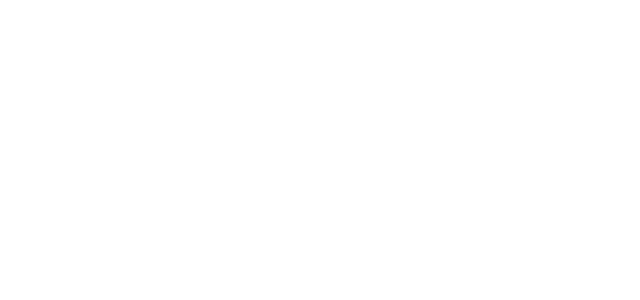
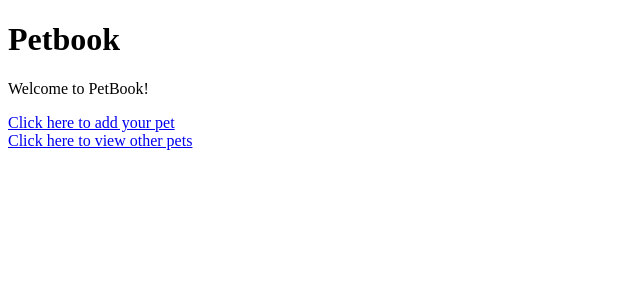
Before and after one commit to gpcroucher/week07-assigment, a React (Vite) app in the folder client/: page / in a window 1280 px wide. Shown: the top 300 px of the page, without its empty margins (0-640 px from the left). Built offline with nearby package versions, Linux system fonts and the light colour scheme.

Commit message:
added react router

```diff
--- a/client/package.json
+++ b/client/package.json
@@ -12,7 +12,8 @@
   "dependencies": {
     "prop-types": "^15.8.1",
     "react": "^18.3.1",
-    "react-dom": "^18.3.1"
+    "react-dom": "^18.3.1",
+    "react-router-dom": "^6.26.2"
   },
   "devDependencies": {
     "@eslint/js": "^9.9.0",
--- a/client/src/App.jsx
+++ b/client/src/App.jsx
@@ -1,7 +1,16 @@
 import "./App.css";
+import { Route, Routes } from "react-router-dom";
+import Homepage from "./pages/Homepage";
 
 function App() {
-  return <></>;
+  return (
+    <>
+      <h1>Petbook</h1>
+      <Routes>
+        <Route path="/" element={<Homepage />}></Route>
+      </Routes>
+    </>
+  );
 }
 
 export default App;
--- a/client/src/main.jsx
+++ b/client/src/main.jsx
@@ -1,10 +1,12 @@
-import { StrictMode } from 'react'
-import { createRoot } from 'react-dom/client'
-import App from './App.jsx'
-import './index.css'
+import { StrictMode } from "react";
+import { createRoot } from "react-dom/client";
+import App from "./App.jsx";
+import { BrowserRouter } from "react-router-dom";
 
-createRoot(document.getElementById('root')).render(
+createRoot(document.getElementById("root")).render(
   <StrictMode>
-    <App />
-  </StrictMode>,
-)
+    <BrowserRouter>
+      <App />
+    </BrowserRouter>
+  </StrictMode>
+);
--- /dev/null
+++ b/client/src/pages/Homepage.jsx
@@ -0,0 +1,12 @@
+import { Link } from "react-router-dom";
+
+export default function Homepage() {
+  return (
+    <>
+      <p>Welcome to PetBook!</p>
+      <Link to="/add">Click here to add your pet</Link>
+      <br />
+      <Link to="/view">Click here to view other pets</Link>
+    </>
+  );
+}
```
Also changed, not shown: 1 other file (tests, documents, lock files or other folders).
